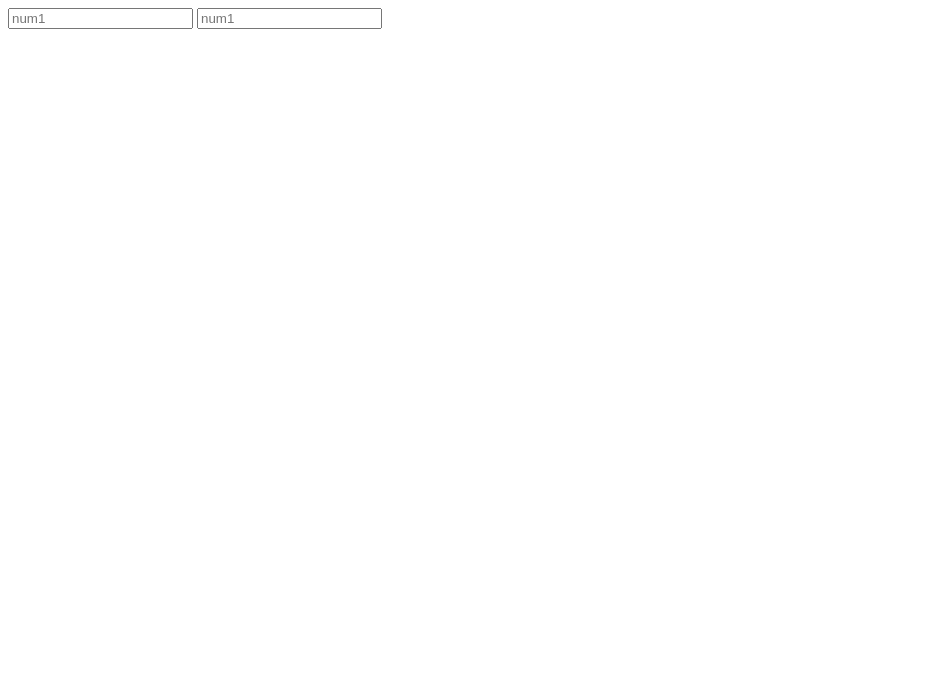
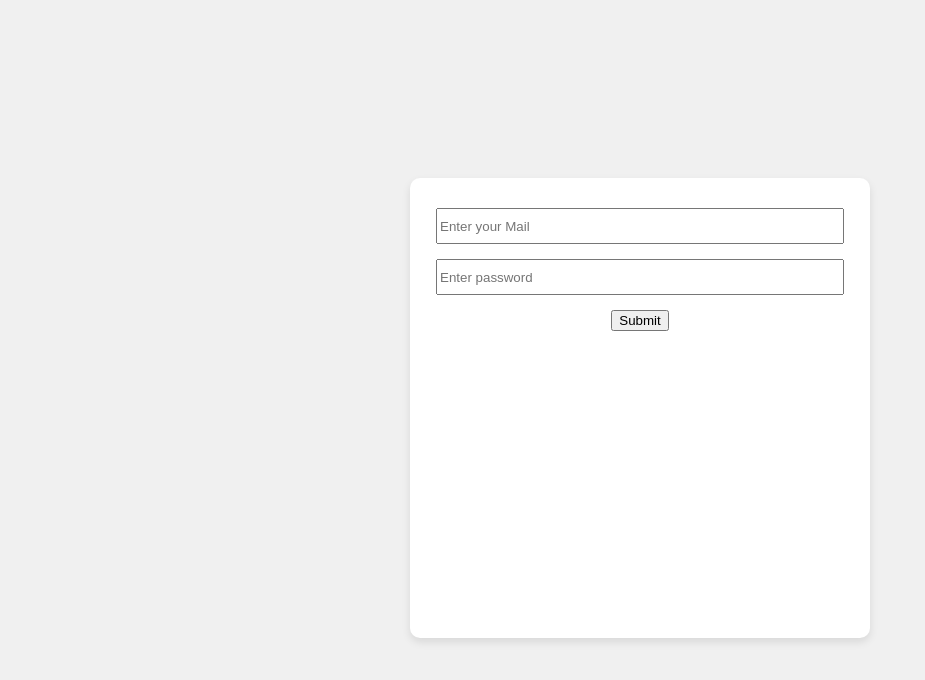
Before and after one commit to Meenakshi-Adapa/meenakshi-adapa.github.io, a plain HTML site: page a6/index.html in a window 1280 px wide. Shown: the whole page, without its empty margins (0-925 px from the left). Drawn offline with Linux system fonts and the light colour scheme.

Commit message:
updated a6

```diff
--- a/a6/index.html
+++ b/a6/index.html
@@ -1,15 +1,27 @@
 <!DOCTYPE html>
 <html lang="en">
 <head>
-  <meta charset="UTF-8">
-  <meta name="viewport" content="width=device-width, initial-scale=1.0">
+  <meta charset="UTF-8" />
+  <meta name="viewport" content="width=device-width, initial-scale=1.0"/>
   <title>Document</title>
+  <link rel="stylesheet" href="style.css" />
 </head>
 <body>
-  <input type="text" id="name" placeholder="num1">
-  <input type="text" id="name" placeholder="num1">
+<form id="form" action="index.html" method="post" onsubmit="display()">
+  <input type="email" placeholder="Enter your Mail" id="email" required />
+  <input type="password"  placeholder="Enter password" id="password" required />
+  <input type="submit" value="Submit"  />
+
+</form>
+  <div id="output"></div>
+
   <script>
-
+    function display() {
+      const name = document.getElementById('email').value;
+      const password = document.getElementById('password').value;
+      const outputDiv = document.getElementById('output');
+      outputDiv.innerHTML = `<h1>Email: ${name}</h1><h1>Password: ${password}</h1>`;
+    }
   </script>
 </body>
 </html>
--- /dev/null
+++ b/a6/style.css
@@ -0,0 +1,26 @@
+body {
+  display: flex;
+  justify-content: center;
+  align-items: center;
+  min-height: 100vh;
+  background: #f0f0f0;
+}
+
+form {
+  display: flex;
+  flex-direction: column;
+  align-items: center;
+  width: 400px;
+  height: 400px;
+  gap: 15px;
+  background: white;
+  padding: 30px;
+  border-radius: 10px;
+  box-shadow: 0 4px 8px rgba(0,0,0,0.1);
+}
+#email,#password {
+  width: 400px;
+  height: 30px;
+  justify-content: center;
+
+}
--- /dev/null
+++ b/practice/index.js
@@ -0,0 +1,5 @@
+
+    //My first javaScript code
+    console.log('HELLO WORLD');
+let name = 'John Doe';
+console.log(name);
```
Also changed, not shown: practice/index.html (+2 -8 lines).
